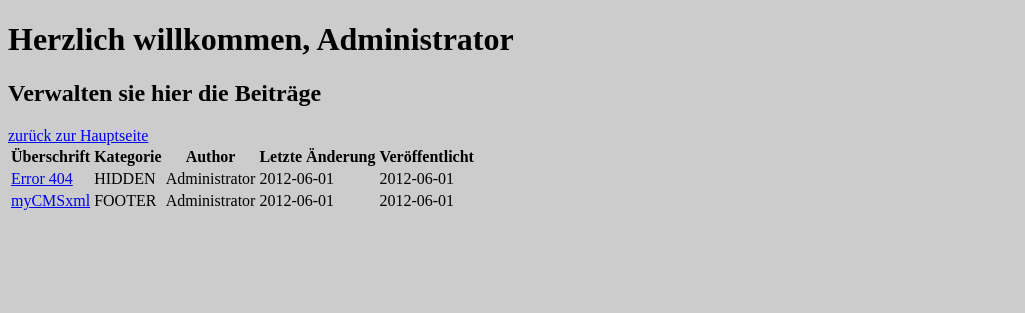
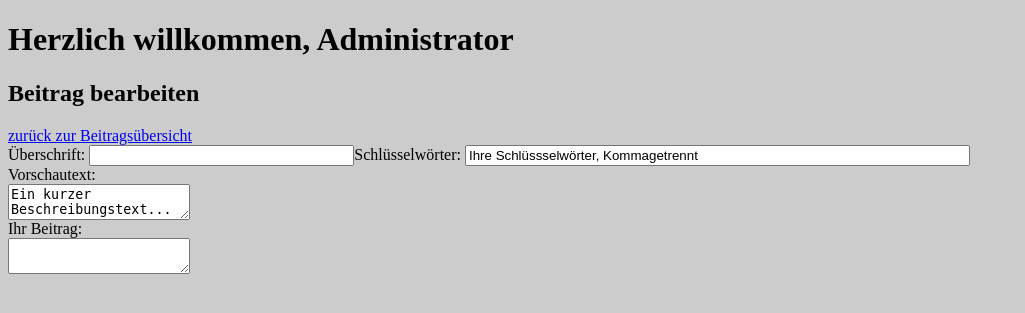
Before and after one commit to MichaBe/myCMSxml, a PHP site: page /cms/management/beitraege/Smask.php in a window 1280 px wide. Shown: the top 313 px of the page, without its empty margins (0-1025 px from the left). Run offline with PHP 8.4, Linux system fonts and the light colour scheme; the visitor is signed in with stand-in values (Sample User, id 1); data comes from the database, SQL or seed files in the repository.

Commit message:
Pre-merge

```diff
--- a/cms/backend/a_dbconnector.php
+++ b/cms/backend/a_dbconnector.php
@@ -115,6 +115,8 @@
 				FROM Benutzer, Beitrag, Kategorie
 				WHERE Benutzer.UID = Beitrag.UID
 				AND Kategorie.CID = Beitrag.CID
+				AND SID != 1
+				AND SID != 2
 				ORDER BY Slastmod DESC, Sreleased DESC";
 			$result = mysql_query($query, $this->connection_ID);
 			$i = 0;
@@ -126,11 +128,11 @@
 			return $returnarray;
 		}
 		public function getOneBeitrag($SID) {
-			$query = sprintf("SELECT SID, Cname, CID, Sheadline, Sshorttext, Stext, Skeywords
+			$query = sprintf("SELECT SID, Cname, Beitrag.CID, Sheadline, Sshorttext, Stext, Skeywords
 				FROM Beitrag, Kategorie
 				WHERE Beitrag.CID = Kategorie.CID
 				AND Beitrag.SID = %d",
-				mysql_real_escape_string($SID));
+				$SID);
 			$result = mysql_query($query, $this->connection_ID);
 			$i = 0;
 			$returnarray = array();
--- a/cms/management/beitraege/Smask.php
+++ b/cms/management/beitraege/Smask.php
@@ -12,8 +12,22 @@
 		unset($myADBconnector);
 		header('Location: http://'.$_SERVER['HTTP_HOST'].'/cms/management/index.php');
 	}
+	$currentUser = $myADBConnector->getOneBenutzerByNameOrID($_SESSION['UID']);
 
-	$currentUser = $myADBConnector->getOneBenutzerByNameOrID($_SESSION['UID']);
+	$currentBeitrag = array();
+	$currentBeitrag[0] = array();
+	$currentBeitrag[0]['Sheadline'] = "";
+	$currentBeitrag[0]['Sshorttext'] = "Ein kurzer Beschreibungstext...";
+	$currentBeitrag[0]['Skeywords'] = "Ihre Schl&#252;ssselw&#246;rter, Kommagetrennt";
+	$currentBeitrag[0]['Stext'] = "";
+	$currentBeitrag[0]['CID'] = "3";
+
+
+	if(isset($_GET['SID'])) {
+		$tempBeitrag = $myADBConnector->getOneBeitrag($_GET['SID']);
+		if(isset($tempBeitrag[0]['SID']))
+			$currentBeitrag = $tempBeitrag;
+	}
 ?>
 <!DOCTYPE HTML PUBLIC "-//W3C//DTD HTML 4.01 Transitional//EN"
 "http://www.w3.org/TR/html4/loose.dtd">
@@ -28,29 +42,20 @@
 			<?php
 				echo '<h1>Herzlich willkommen, '.$currentUser[0]['Uname'].'</h1>';
 			?>
-			<h2>Verwalten sie hier die Beitr&#228;ge</h2>
-			<a href="../">zurück zur Hauptseite</a>
-			<?php
-				$alleBeitraege = $myADBConnector->getAllBeitraege();
+			<h2>Beitrag bearbeiten</h2>
+			<a href="index.php">zur&#252;ck zur Beitrags&#252;bersicht</a>
+			<form action="save.php">
+				<?php
+					echo '&#220;berschrift: <input name="headline" type="text" size="30" maxlength="30" value="'.$currentBeitrag[0]['Sheadline'].'" />';
+					//echo 'Kategorie: <input type=''<br />';
+					echo 'Schl&#252;sselw&#246;rter: <input name="keywords" type="text" size="60" maxlength="60" value="'.$currentBeitrag[0]['Skeywords'].'" /><br />';
+					echo 'Vorschautext:<br />';
+					echo '<textarea name="shorttext">'.$currentBeitrag[0]['Sshorttext'].'</textarea><br />';
+					echo 'Ihr Beitrag:<br />';
+					echo '<textarea name="text">'.$currentBeitrag[0]['Stext'].'</textarea>';
+				?>
 
-				echo '<table><tr>';
-				echo '<th>&#220;berschrift</th>';
-				echo '<th>Kategorie</th>';
-				echo '<th>Author</th>';
-				echo '<th>Letzte &#196;nderung</th>';
-				echo '<th>Ver&#246;ffentlicht</th></tr>';
-				for($i = 0; $i < count($alleBeitraege); $i++) {
-					echo '<tr>';
-					echo '<td><a href="Smask.php?SID='.$alleBeitraege[$i]['SID'].'">'.$alleBeitraege[$i]['Sheadline'].'</a></td>';
-					echo '<td>'.$alleBeitraege[$i]['Cname'].'</td>';
-					echo '<td>'.$alleBeitraege[$i]['Uname'].'</td>';
-					echo '<td>'.$alleBeitraege[$i]['Slastmod'].'</td>';
-					echo '<td>'.$alleBeitraege[$i]['Sreleased'].'</td>';
-					echo '</tr>';
-				}
-
-				echo '</table>';
-			?>
+			</form>
 		</div>
 	</body>
 	<?php
```
Also changed, not shown: cms/management/beitraege/index.php (+6 -2 lines), cms/management/beitraege/delete.php (added), cms/management/beitraege/save.php (added).
